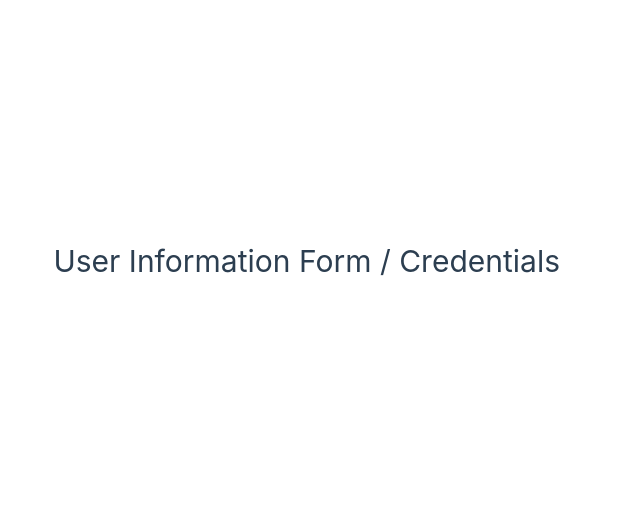
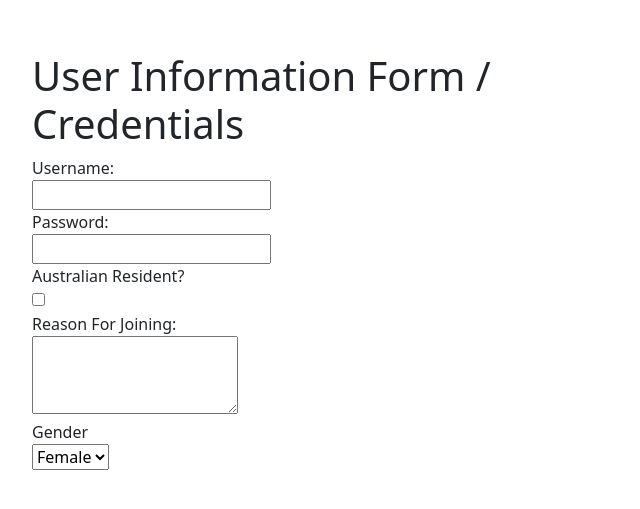
Before and after one commit to yangunro/FIT5032--efolio, a Vue app: page / in a window 1280 px wide. Shown: the part 139-648 px from the top of the page, without its empty margins (0-640 px from the left). Built offline with nearby package versions, Linux system fonts and the light colour scheme.

Commit message:
Update 3.1 Activities 2-4

```diff
--- a/package.json
+++ b/package.json
@@ -14,6 +14,7 @@
     "format": "prettier --write src/"
   },
   "dependencies": {
+    "bootstrap": "^5.3.7",
     "vue": "^3.5.18"
   },
   "devDependencies": {
--- a/src/assets/base.css
+++ b/src/assets/base.css
@@ -36,7 +36,7 @@
   --section-gap: 160px;
 }
 
-@media (prefers-color-scheme: dark) {
+/* @media (prefers-color-scheme: dark) {
   :root {
     --color-background: var(--vt-c-black);
     --color-background-soft: var(--vt-c-black-soft);
@@ -48,7 +48,7 @@
     --color-heading: var(--vt-c-text-dark-1);
     --color-text: var(--vt-c-text-dark-2);
   }
-}
+} */
 
 *,
 *::before,
--- a/src/components/Form.vue
+++ b/src/components/Form.vue
@@ -1,6 +1,27 @@
+
 <template>
-    <div>
-        <h1>User Information Form / Credentials</h1>
+    <div class="form">
+    <h1>User Information Form / Credentials</h1>
+        <form>
+            <label for="username">Username:</label><br>
+            <input type="text" id="username" name="username"><br>
+
+            <label for="password">Password:</label><br>
+            <input type="password" id="password" name="password"><br>
+
+            <label for="isAustralian">Australian Resident?</label><br>
+            <input type="checkbox" id="isAustralian" name="isAustralian"><br>
+
+            <label for="reason">Reason For Joining:</label><br>
+            <textarea id="reason" name="reason" rows="3"></textarea><br>
+
+            <label for="gender">Gender</label><br>
+            <select id="gender">
+                <option value="female">Female</option>
+                <option value="male">Male</option>
+                <option value="other">Other</option>
+            </select>
+        </form>
     </div>
 </template>
 
--- a/src/main.js
+++ b/src/main.js
@@ -1,5 +1,6 @@
 import './assets/main.css'
-
+// import './style.css'
+import 'bootstrap/dist/css/bootstrap.min.css'
 import { createApp } from 'vue'
 import App from './App.vue'
 
--- /dev/null
+++ b/src/style.css
@@ -0,0 +1,26 @@
+ /* Tag selectors */
+h1 {
+    text-align: center;
+    margin-top: 20px;
+    text-shadow: 4px 4px 8px rgba(0, 0, 0, 0.5);
+}
+
+ /* Class selectors */
+.form {
+    text-align: center;
+    margin-top: 50px;
+}
+
+ /* ID selectors */
+ #username:focus,
+ #password:focus,
+ #isAustralian:focus,
+ #reason:focus {
+     border-color: #FF6347; /* More obvious border color change (Tomato) */
+     background-color: #FFEBE8; /* Light background color change */
+ }
+
+ /* Attribute selectors */
+select[id="gender"] {
+    background-color: #d3d3d3; /* Default background color set to gray */
+}
```
Also changed, not shown: 1 other file (tests, documents, lock files or other folders).
